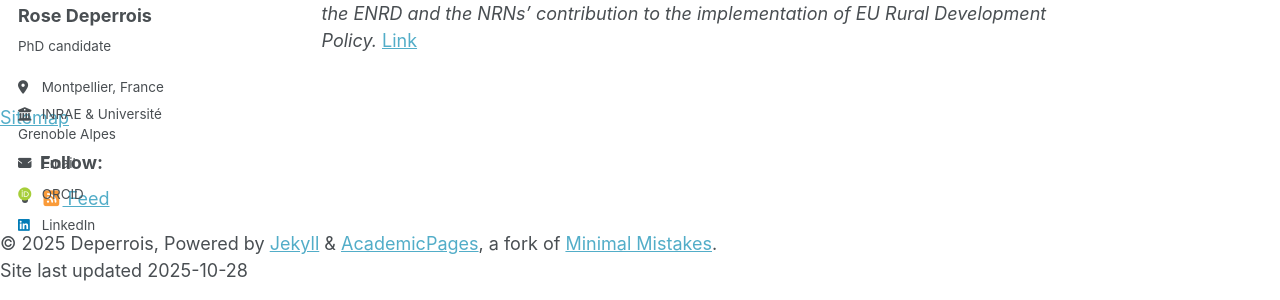
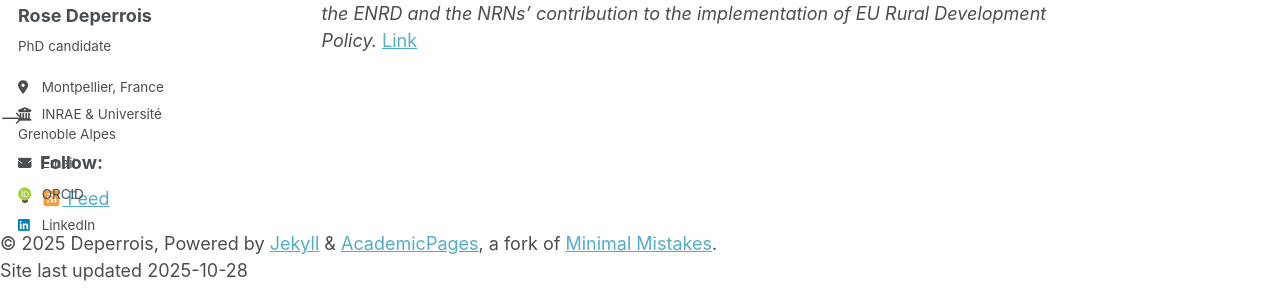
Before and after one commit to rosedeperrois/rosedeperrois.github.io, a Jekyll site: the page built from _pages/about.md, in a window 1280 px wide and 900 px high, scrolled down 963 px. Shown: the part 274-574 px from the top of the window. Built offline with Jekyll 4.4.1, drawn with Linux system fonts in a browser that asks for light colours; some web fonts are replaced; a script that is not in the unit is left out.

Commit message:
Update custom.html

```diff
--- a/_includes/footer/custom.html
+++ b/_includes/footer/custom.html
@@ -1,19 +1,19 @@
 <!-- start custom footer snippets -->
 
-<a href="/sitemap/">Sitemap</a>
+<!-- <a href="/sitemap/">Sitemap</a>
 
 <!-- Support for MatJax -->
-<script defer src="https://cdnjs.cloudflare.com/polyfill/v3/polyfill.min.js?features=es6"></script>
-<script defer src="https://cdn.jsdelivr.net/npm/mathjax@3/es5/tex-mml-chtml.js" id="MathJax-script"></script>
+<!-- <script defer src="https://cdnjs.cloudflare.com/polyfill/v3/polyfill.min.js?features=es6"></script>
+<script defer src="https://cdn.jsdelivr.net/npm/mathjax@3/es5/tex-mml-chtml.js" id="MathJax-script"></script> -->
 
 <!-- Support for Plotly -->
-<script defer src='https://cdnjs.cloudflare.com/ajax/libs/plotly.js/3.0.1/plotly.min.js'></script>
+<!-- <script defer src='https://cdnjs.cloudflare.com/ajax/libs/plotly.js/3.0.1/plotly.min.js'></script> -->
 
 <!-- Support for Mermaid -->
-<script type="module">
+<!-- <script type="module">
     import mermaid from 'https://cdn.jsdelivr.net/npm/mermaid@11/dist/mermaid.esm.min.mjs';
     mermaid.initialize({startOnLoad:true, theme:'default'});
     await mermaid.run({querySelector:'code.language-mermaid'});
-</script>
+</script> --> -->
 
 <!-- end custom footer snippets -->
```
